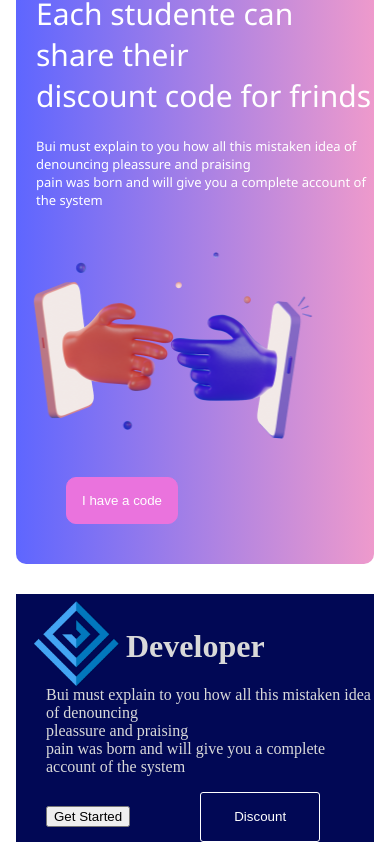
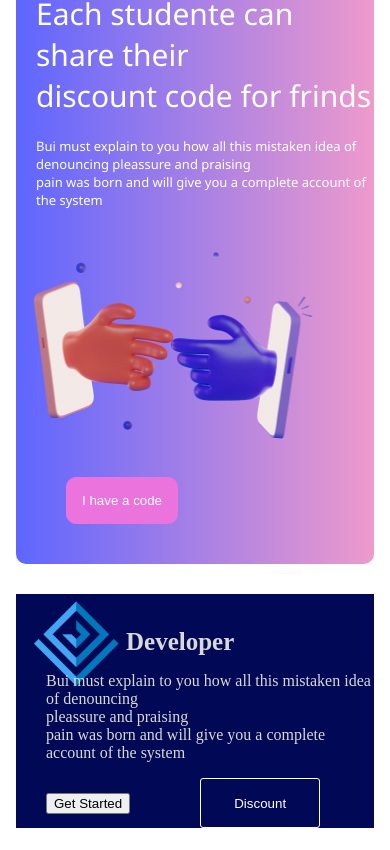
Before and after one commit to AvelinoTeixeira/Your-skills, a React (Vite) app: page / in a window 390 px wide. Shown: the part 5834-6684 px from the top of the page. Built offline with nearby package versions, Linux system fonts and the light colour scheme.

Commit message:
Update index.css

```diff
--- a/src/index.css
+++ b/src/index.css
@@ -655,6 +655,12 @@ footer {
   margin-left: -20px;
 }
 .footer h1 {
+
   margin-top: -70px;
   margin-left: 80px;
 }
+@media only screen and (max-width: 768px) {
+  .footer h1 {
+    font-size: 25px;
+  }
+}
```
